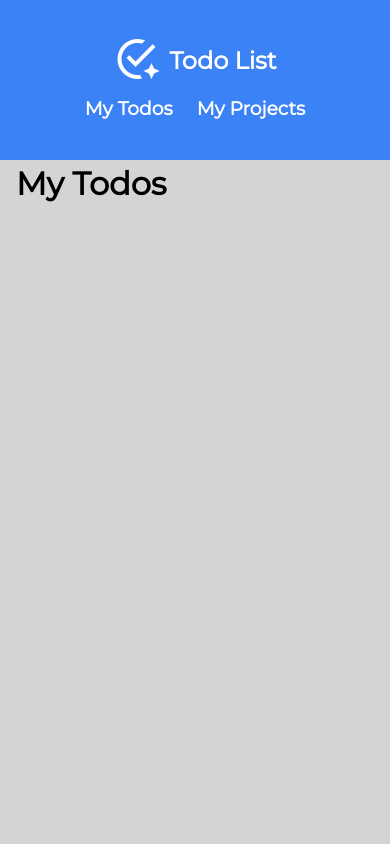
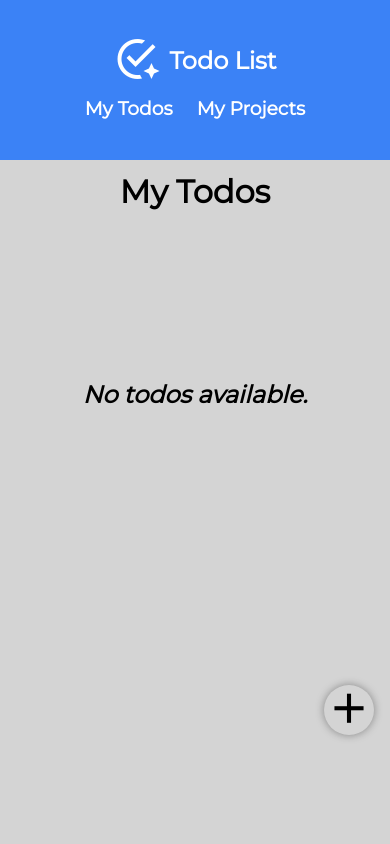
Before and after one commit to gideonadeti/todo-list, a website built with webpack: page index.html in a window 390 px wide. Shown: the top 844 px of the page. Built offline with nearby package versions, Linux system fonts and the light colour scheme.

Commit message:
Add display empty message when todos are empty, improve project styling and responsiveness

```diff
--- a/index.css
+++ b/index.css
@@ -120,12 +120,27 @@ main {
   padding: var(--x-small) var(--normal);
 }
 
+.container {
+  margin-top: var(--small);
+  display: flex;
+  flex-direction: column;
+  align-items: center;
+}
+
 .content {
+  align-self: flex-start;
   margin-top: var(--big);
   display: grid;
   grid-template-columns: repeat(auto-fill, minmax(240px, 1fr));
   gap: var(--normal);
   margin-bottom: calc(var(--x-big) + (2 * var(--normal)));
+}
+
+.empty {
+  align-self:center;
+  font-style: italic;
+  display: flex;
+  margin-top: 40vh;
 }
 
 .todo,
@@ -342,7 +357,15 @@ dialog[open]::backdrop {
   }
 
   main {
-    height: auto;
+    min-height: 70vh;
+  }
+
+  .content {
+    align-self: center;
+  }
+
+  .empty {
+    margin-top: 20vh;
   }
 
   .add-icon {
--- a/modules/ui.js
+++ b/modules/ui.js
@@ -11,9 +11,20 @@ class UI {
     contentDiv.innerHTML = ''
 
     UI.createHeading(headingDiv, project.name)
-    project.todos.forEach((todo) =>
-      UI.createTodoElement(contentDiv, todo, project)
-    )
+    if (project.todos.length === 0) {
+      contentDiv.classList.add('empty')
+      const emptyMessage = UI.createElement(
+        'h2',
+        'empty-message',
+        'No todos available.'
+      )
+      contentDiv.appendChild(emptyMessage)
+    } else {
+      contentDiv.classList.remove('empty')
+      project.todos.forEach((todo) =>
+        UI.createTodoElement(contentDiv, todo, project)
+      )
+    }
 
     containerDiv.appendChild(headingDiv)
     containerDiv.appendChild(contentDiv)
@@ -26,6 +37,8 @@ class UI {
 
     headingDiv.innerHTML = ''
     contentDiv.innerHTML = ''
+
+    contentDiv.classList.remove('empty')
 
     UI.createHeading(headingDiv, 'My Projects')
     const projects = Store.getProjects().filter((project) => project.id !== 0)
```
